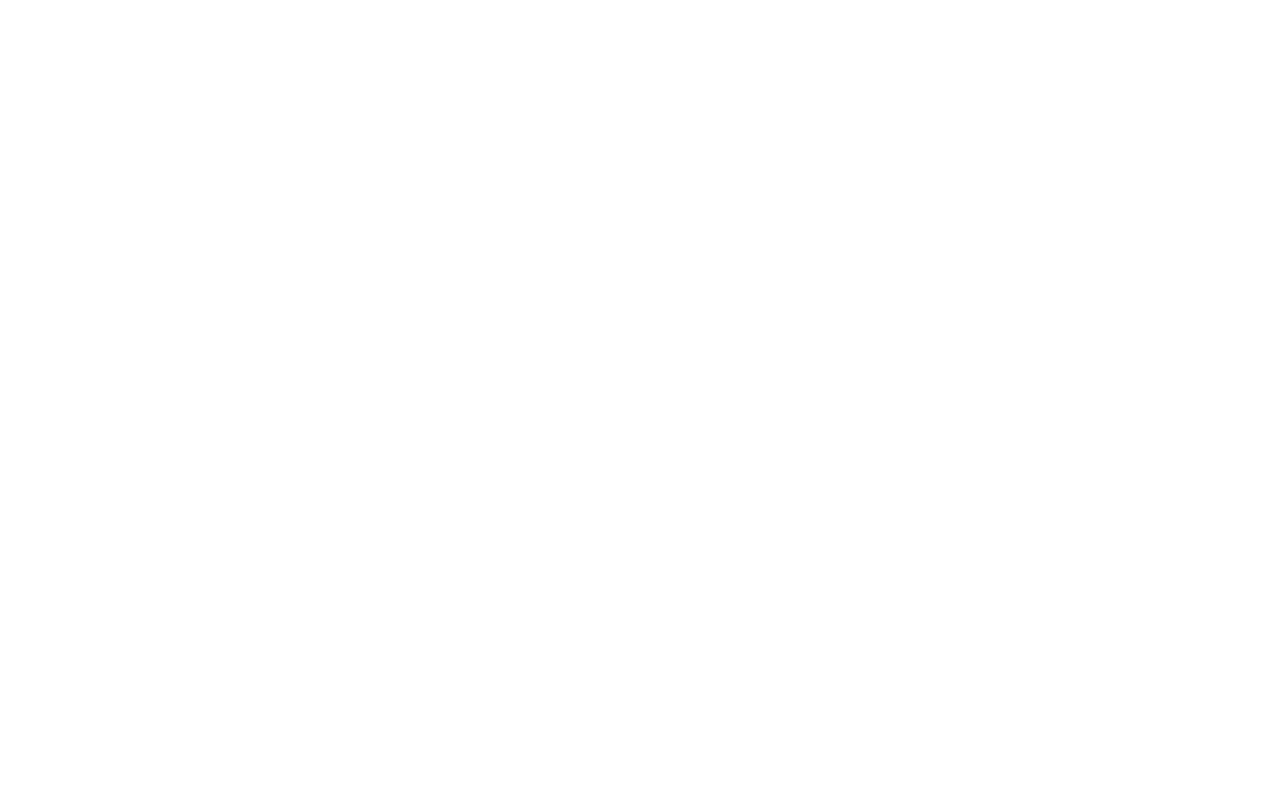
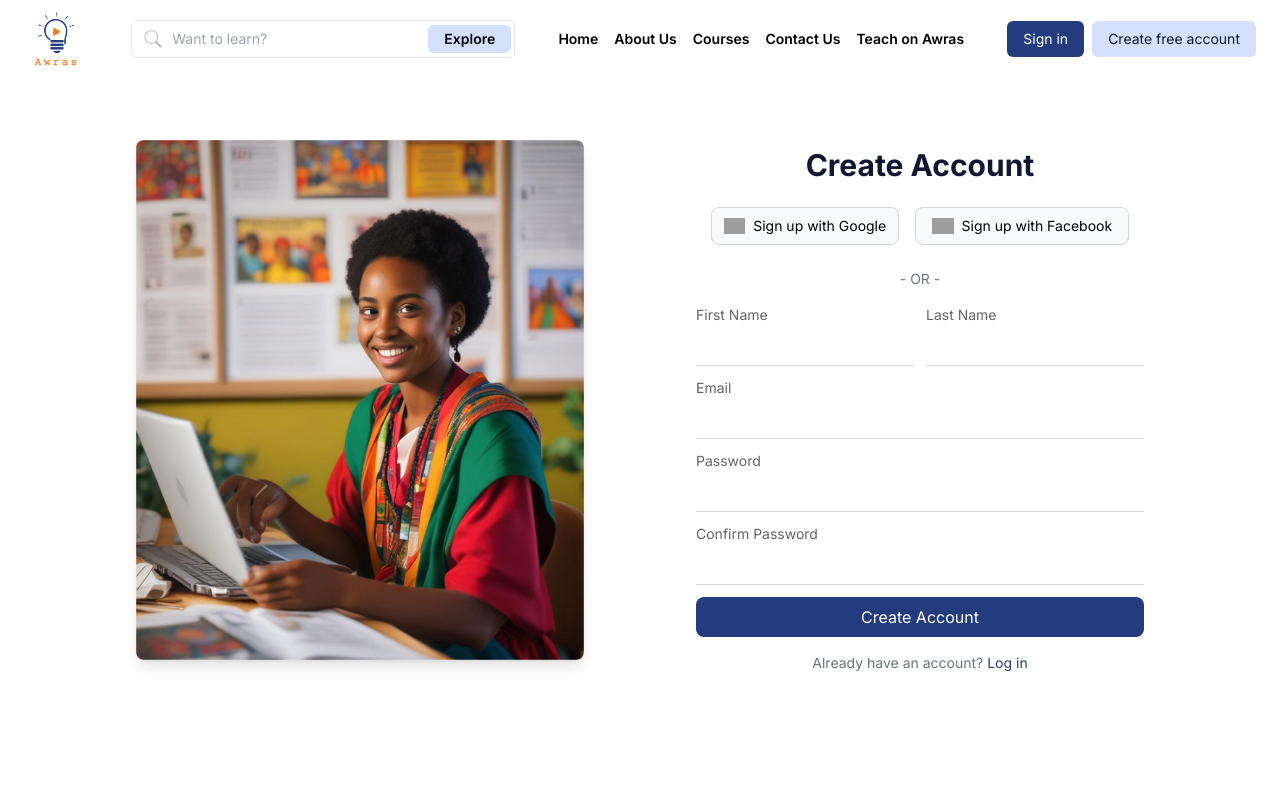
Before and after one commit to Lozaashenafi/awras, a React (Vite) app in the folder client/: page /signup in a window 1280 px wide. Before the commit this address had no page. Shown: the top 800 px of the page. Built offline with nearby package versions, Linux system fonts and the light colour scheme; grey boxes are pictures that could not be loaded.

Commit message:
signup end

```diff
--- a/client/src/App.jsx
+++ b/client/src/App.jsx
@@ -5,6 +5,7 @@
 import RootLayout from "./layout/RootLayout";
 import AboutUs from "./pages/AboutUs/AboutUs";
 import ContactUs from "./pages/contactUs/ContactUs";
+import SignUp from "./pages/auth/SignUp";
 import ScrollToTop from "./components/util/ScrollToTop";
 
 function App() {
@@ -16,6 +17,7 @@
           <Route index element={<Home />} />
           <Route path="about" element={<AboutUs />} />
           <Route path="contact" element={<ContactUs />} />
+          <Route path="signup" element={<SignUp />} />
         </Route>
       </Routes>
     </>
--- a/client/src/components/Root/Header.jsx
+++ b/client/src/components/Root/Header.jsx
@@ -17,7 +17,9 @@
       {/* Header */}
       <nav className="navStick flex items-center justify-between px-6 py-2 w-full bg-white">
         {/* Logo */}
-        <img className="w-16" src={logo} alt="Logo" />
+        <NavLink to={"/"}>
+          <img className="w-16" src={logo} alt="Logo" />
+        </NavLink>
 
         {/* Search Bar */}
         <div className="relative flex-grow max-w-sm hidden md:flex">
@@ -70,16 +72,42 @@
           >
             Contact Us
           </NavLink>
+          <NavLink
+            to="/teachers"
+            className={({ isActive }) =>
+              isActive ? "text-orange" : "text-black"
+            }
+          >
+            Teach on Awras
+          </NavLink>
         </div>
 
         {/* Sign-in Buttons */}
         <div className="hidden lg:flex items-center justify-between gap-2">
-          <button className="text-primaryBlue text-sm font-bold">
+          <NavLink
+            to={"/signin"}
+            className={({ isActive }) =>
+              ` text-sm  px-4 py-2 rounded-md ${
+                isActive
+                  ? "bg-lightBlue text-dark"
+                  : "bg-primaryBlue text-white"
+              }`
+            }
+          >
             Sign in
-          </button>
-          <button className="bg-primaryBlue text-sm text-white px-4 py-2 rounded-md">
+          </NavLink>
+          <NavLink
+            to={"/signup"}
+            className={({ isActive }) =>
+              ` text-sm  px-4 py-2 rounded-md ${
+                isActive
+                  ? "bg-lightBlue text-dark"
+                  : "bg-primaryBlue text-white"
+              }`
+            }
+          >
             Create free account
-          </button>
+          </NavLink>
         </div>
 
         {/* Hamburger Menu Icon */}
@@ -131,12 +159,30 @@
               Contact Us
             </NavLink>
             <div className="flex flex-col items-start gap-2 mt-4">
-              <button className="text-primaryBlue text-sm font-bold w-full text-left">
+              <NavLink
+                to={"/signin"}
+                className={({ isActive }) =>
+                  ` text-sm  px-4 py-2 rounded-md ${
+                    isActive
+                      ? "bg-lightBlue text-dark"
+                      : "bg-primaryBlue text-white"
+                  }`
+                }
+              >
                 Sign in
-              </button>
-              <button className="bg-primaryBlue text-sm text-white px-4 py-2 rounded-md w-full">
+              </NavLink>
+              <NavLink
+                to={"/signin"}
+                className={({ isActive }) =>
+                  ` text-sm  px-4 py-2 rounded-md ${
+                    isActive
+                      ? "bg-lightBlue text-dark"
+                      : "bg-primaryBlue text-white"
+                  }`
+                }
+              >
                 Create free account
-              </button>
+              </NavLink>
             </div>
           </div>
         </div>
--- /dev/null
+++ b/client/src/pages/auth/SignUp.jsx
@@ -0,0 +1,108 @@
+import React from "react";
+import Image from "../../assets/images/signup.png";
+
+const SignUp = () => {
+  return (
+    <div className="flex flex-col md:flex-row justify-center section-container min-h-screen">
+      {/* Left Section */}
+      <div className="w-full md:w-[50%] flex items-center justify-center p-4">
+        <div className="max-w-md text-center">
+          <img
+            src={Image}
+            alt="Profile"
+            className="rounded-lg shadow-lg w-full md:w-auto"
+          />
+        </div>
+      </div>
+      {/* Right Section */}
+      <div className="w-full md:w-[50%] bg-white flex items-center justify-center p-6 md:p-0 relative">
+        <div className="w-full max-w-md mt-5">
+          {/* Header */}
+          <h2 className="text-center text-dark text-3xl font-bold mb-6">
+            Create Account
+          </h2>
+
+          {/* Social Buttons */}
+          <div className="flex flex-col sm:flex-row justify-center gap-4 mb-6 text-sm">
+            <button className="px-3 py-2 bg-slate-50 border border-gray-300 rounded-lg flex items-center gap-2">
+              <img
+                src="https://cdn-icons-png.flaticon.com/512/2991/2991148.png"
+                alt="Google"
+                className="h-4"
+              />
+              Sign up with Google
+            </button>
+            <button className="px-4 py-2 bg-slate-50 border border-gray-300 rounded-lg flex items-center gap-2">
+              <img
+                src="https://cdn-icons-png.flaticon.com/512/145/145802.png"
+                alt="Facebook"
+                className="h-4"
+              />
+              Sign up with Facebook
+            </button>
+          </div>
+          <div className="text-center text-sm text-gray-500 mb-4">- OR -</div>
+          {/* Form */}
+          <form className="space-y-3">
+            <div className="flex flex-col sm:flex-row gap-3">
+              <div className="flex-1">
+                <label className="block text-text text-sm">First Name</label>
+                <input
+                  type="text"
+                  className="w-full border-b border-gray-300 focus:border-primaryBlue focus:outline-none p-2"
+                />
+              </div>
+              <div className="flex-1">
+                <label className="block text-text text-sm">Last Name</label>
+                <input
+                  type="text"
+                  className="w-full border-b border-gray-300 focus:border-primaryBlue focus:outline-none p-2"
+                />
+              </div>
+            </div>
+            <div>
+              <label className="block text-text text-sm">Email</label>
+              <input
+                type="text"
+                className="w-full border-b border-gray-300 focus:border-primaryBlue focus:outline-none p-2"
+              />
+            </div>
+            <div>
+              <label className="block text-text text-sm">Password</label>
+              <input
+                type="password"
+                className="w-full border-b border-gray-300 focus:border-primaryBlue focus:outline-none p-2"
+              />
+            </div>
+            <div>
+              <label className="block text-text text-sm">
+                Confirm Password
+              </label>
+              <input
+                type="password"
+                className="w-full border-b border-gray-300 focus:border-primaryBlue focus:outline-none p-2"
+              />
+            </div>
+
+            <button
+              type="submit"
+              className="w-full bg-primaryBlue text-white py-2 rounded-lg hover:bg-primaryBlue"
+            >
+              Create Account
+            </button>
+          </form>
+
+          {/* Footer */}
+          <div className="text-center text-sm text-gray-500 mt-4">
+            Already have an account?{" "}
+            <a href="/login" className="text-primaryBlue hover:underline">
+              Log in
+            </a>
+          </div>
+        </div>
+      </div>
+    </div>
+  );
+};
+
+export default SignUp;
```
Also changed, not shown: client/src/assets/images/signin.png (added), client/src/assets/images/signup.png (added).
